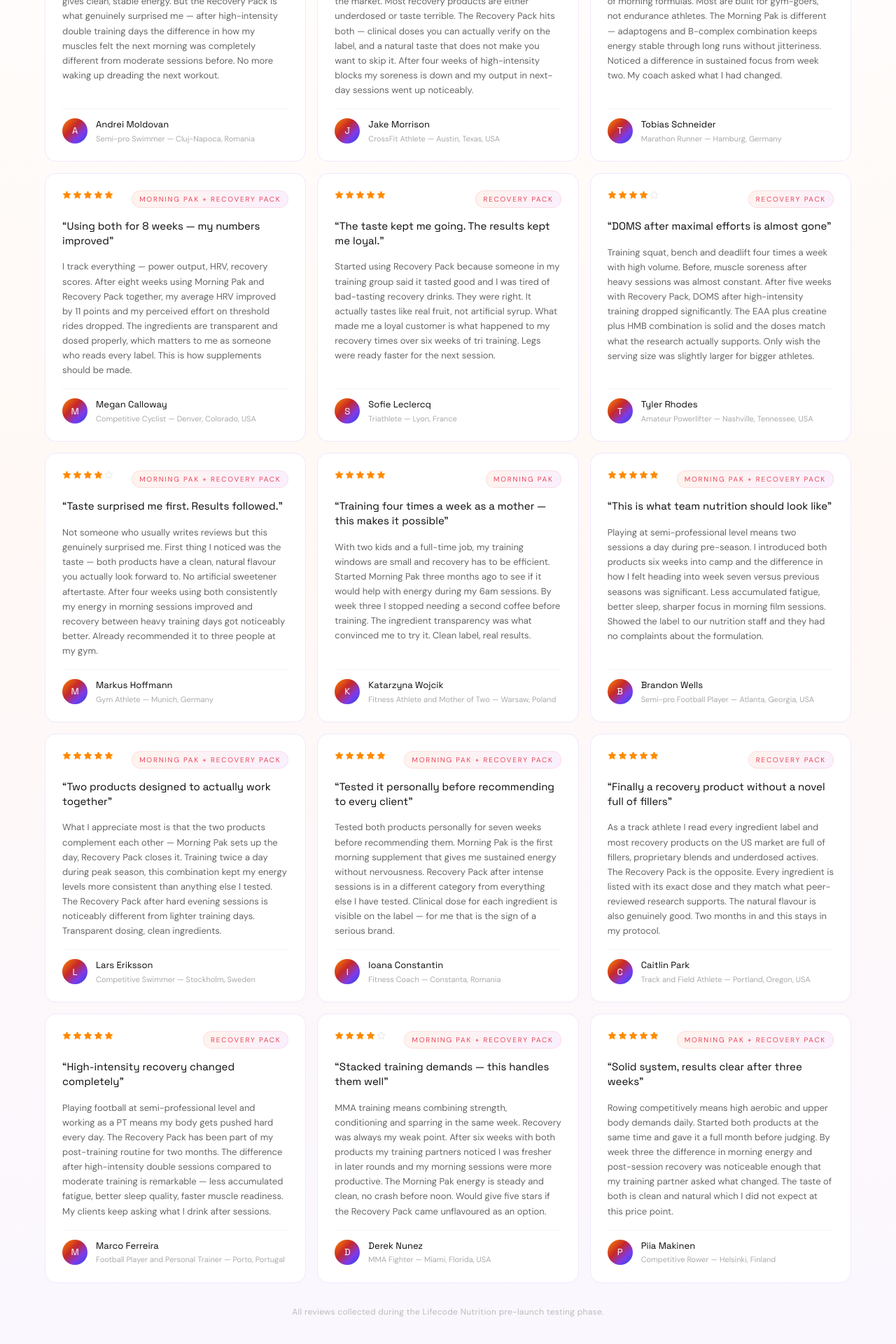
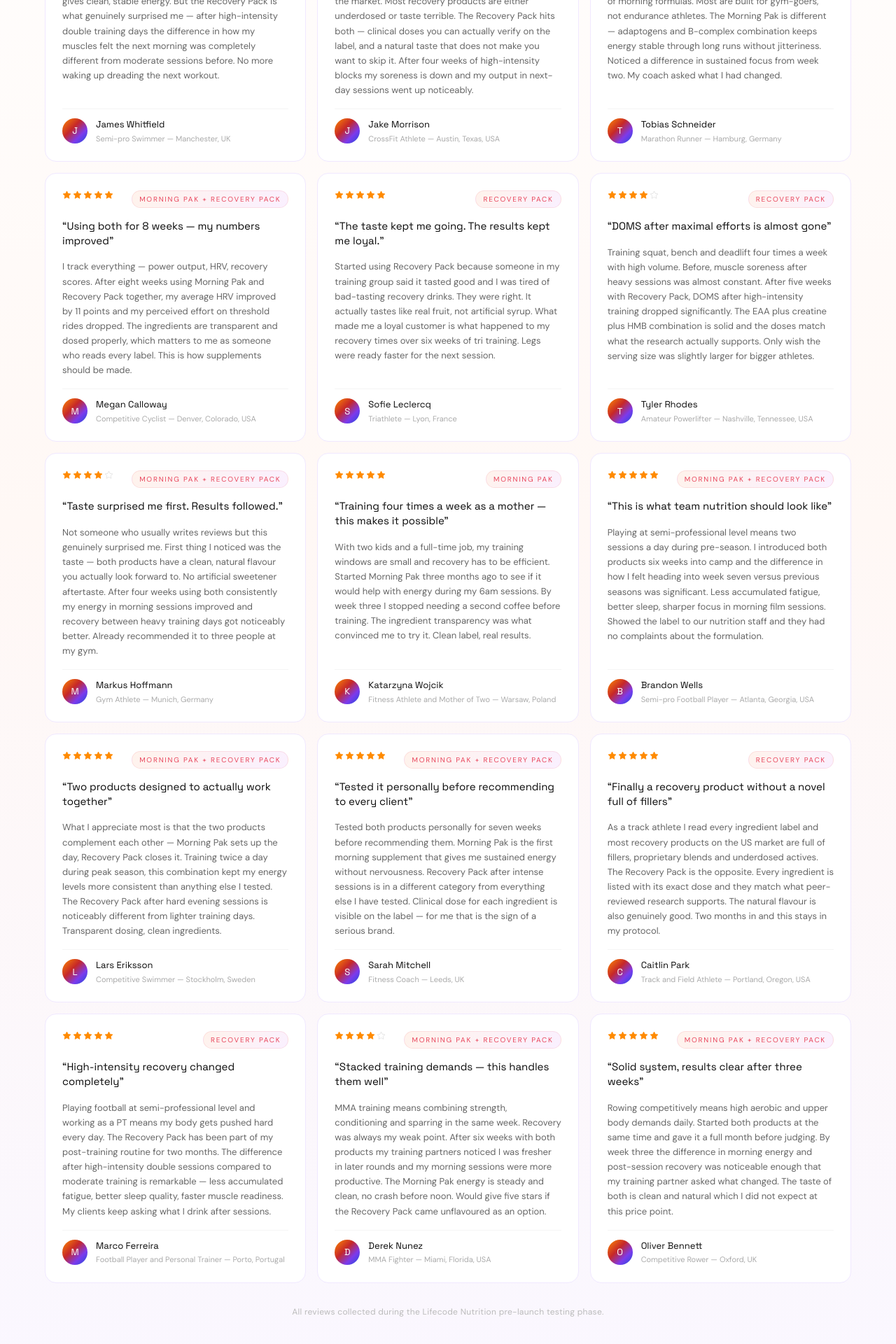
Before and after one commit to Sandu2006a/LIFECODE, a Next.js app in the folder web/: page / in a window 1280 px wide. Shown: the part 1409-3329 px from the top of the page at 70% size. Built offline with nearby package versions, Linux system fonts and the light colour scheme; no server answers.

Commit message:
fix: replace Romania/Finland with UK reviewers

```diff
--- a/web/components/ReviewsSection.jsx
+++ b/web/components/ReviewsSection.jsx
@@ -9,8 +9,8 @@
 
 const REVIEWS = [
   {
-    name: 'Andrei Moldovan',
-    role: 'Semi-pro Swimmer — Cluj-Napoca, Romania',
+    name: 'James Whitfield',
+    role: 'Semi-pro Swimmer — Manchester, UK',
     product: 'Morning Pak + Recovery Pack',
     rating: 5,
     headline: 'Recovery Pack after hard sessions is on another level',
@@ -89,8 +89,8 @@
     body: 'What I appreciate most is that the two products complement each other — Morning Pak sets up the day, Recovery Pack closes it. Training twice a day during peak season, this combination kept my energy levels more consistent than anything else I tested. The Recovery Pack after hard evening sessions is noticeably different from lighter training days. Transparent dosing, clean ingredients.',
   },
   {
-    name: 'Ioana Constantin',
-    role: 'Fitness Coach — Constanta, Romania',
+    name: 'Sarah Mitchell',
+    role: 'Fitness Coach — Leeds, UK',
     product: 'Morning Pak + Recovery Pack',
     rating: 5,
     headline: 'Tested it personally before recommending to every client',
@@ -121,8 +121,8 @@
     body: 'MMA training means combining strength, conditioning and sparring in the same week. Recovery was always my weak point. After six weeks with both products my training partners noticed I was fresher in later rounds and my morning sessions were more productive. The Morning Pak energy is steady and clean, no crash before noon. Would give five stars if the Recovery Pack came unflavoured as an option.',
   },
   {
-    name: 'Piia Makinen',
-    role: 'Competitive Rower — Helsinki, Finland',
+    name: 'Oliver Bennett',
+    role: 'Competitive Rower — Oxford, UK',
     product: 'Morning Pak + Recovery Pack',
     rating: 5,
     headline: 'Solid system, results clear after three weeks',
```
